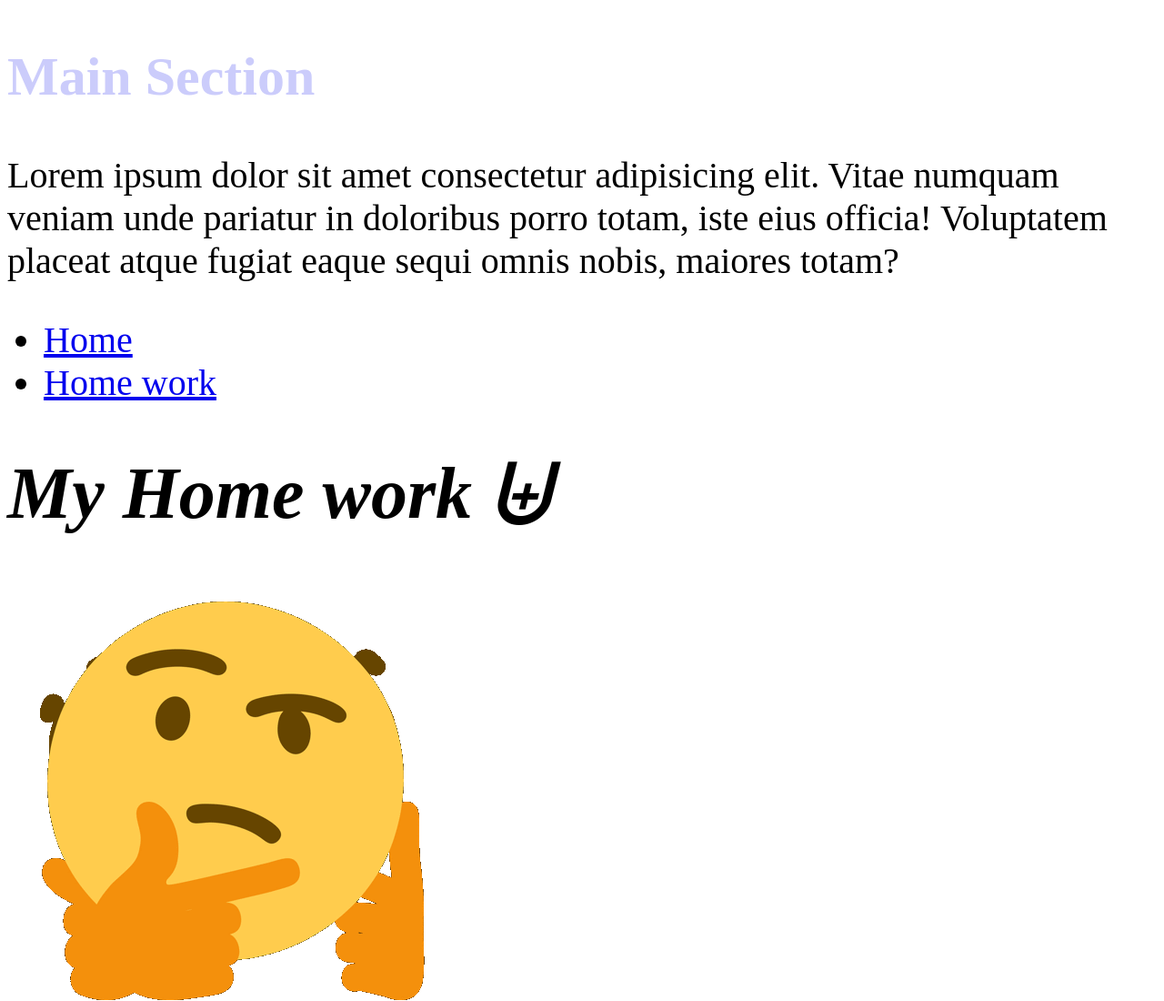
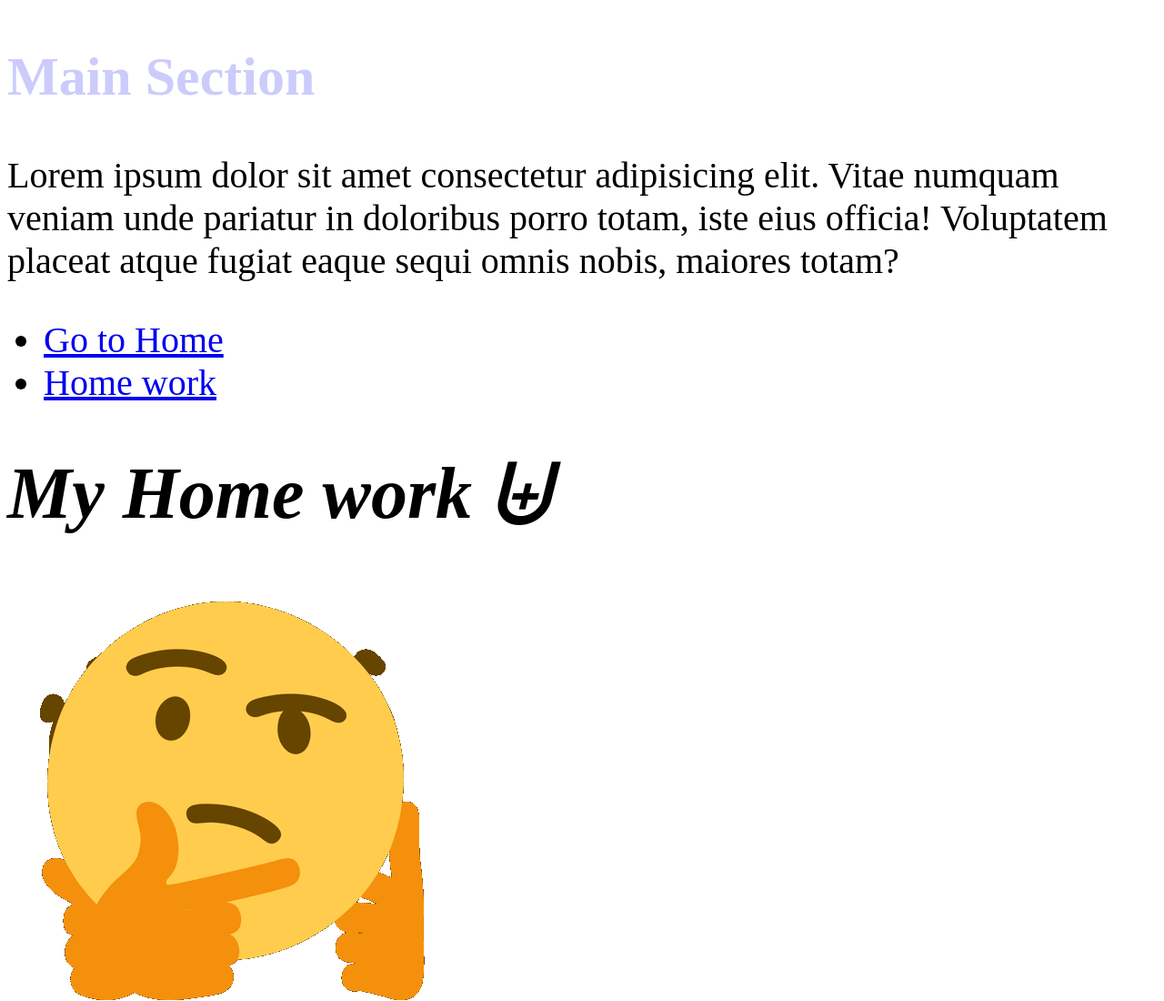
Before and after one commit to Pikaskarip/pikaskarip.github.io, a plain HTML site: page homework.html in a window 1280 px wide. Shown: the top 1100 px of the page at 91% size. Drawn offline with Linux system fonts and the light colour scheme.

Commit message:
testing git

```diff
--- a/homework.html
+++ b/homework.html
@@ -22,7 +22,7 @@
     <nav>
         <ul>
             <li>
-                <a href="index.html">Home</a>
+                <a href="index.html">Go to Home</a>
             </li>
             <li>
                 <a href="homework.html">Home work</a>
```
